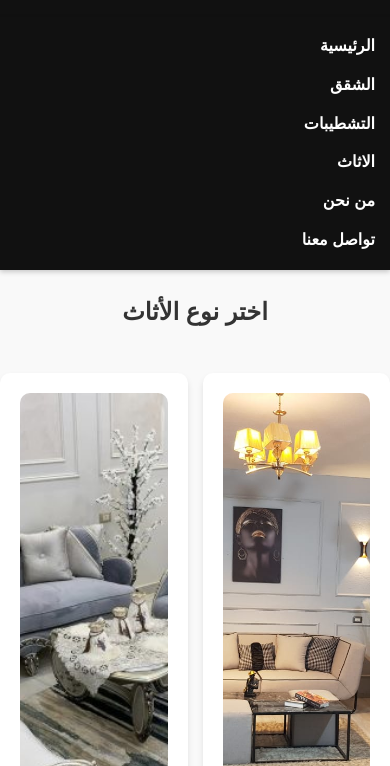
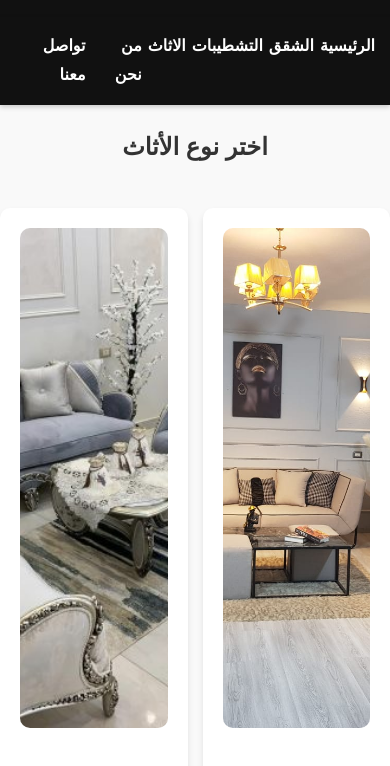
Before and after one commit to youssefjoe080/infinity-realestat, a plain HTML site: page furniture.html in a window 390 px wide. Shown: the part 73-839 px from the top of the page. Drawn offline with nearby package versions, Linux system fonts and the light colour scheme.

Commit message:
edit in all bages

```diff
--- a/furniture.html
+++ b/furniture.html
@@ -28,10 +28,10 @@
             }
 
             nav {
-            flex-direction: column; /* Align navigation links side by side */
-            justify-content: center; /* Center the links */
-            gap: 10px; /* Add spacing between links */
-          }
+                flex-direction: row; /* Align navigation links side by side */
+                justify-content: center; /* Center the links */
+                gap: 6px; /* Add spacing between links */
+            }
 
             .box {
                 width: 100%; /* Full width for smaller screens */
```
Also changed, not shown: about.html (+2 -2 lines), booking.html (+2 -2 lines), contact.html (+2 -2 lines), details.html (+2 -2 lines), economic-ftr.html (+3 -3 lines), modern-ftr.html (+4 -4 lines), properties.html (+2 -2 lines), services.html (+2 -2 lines).
